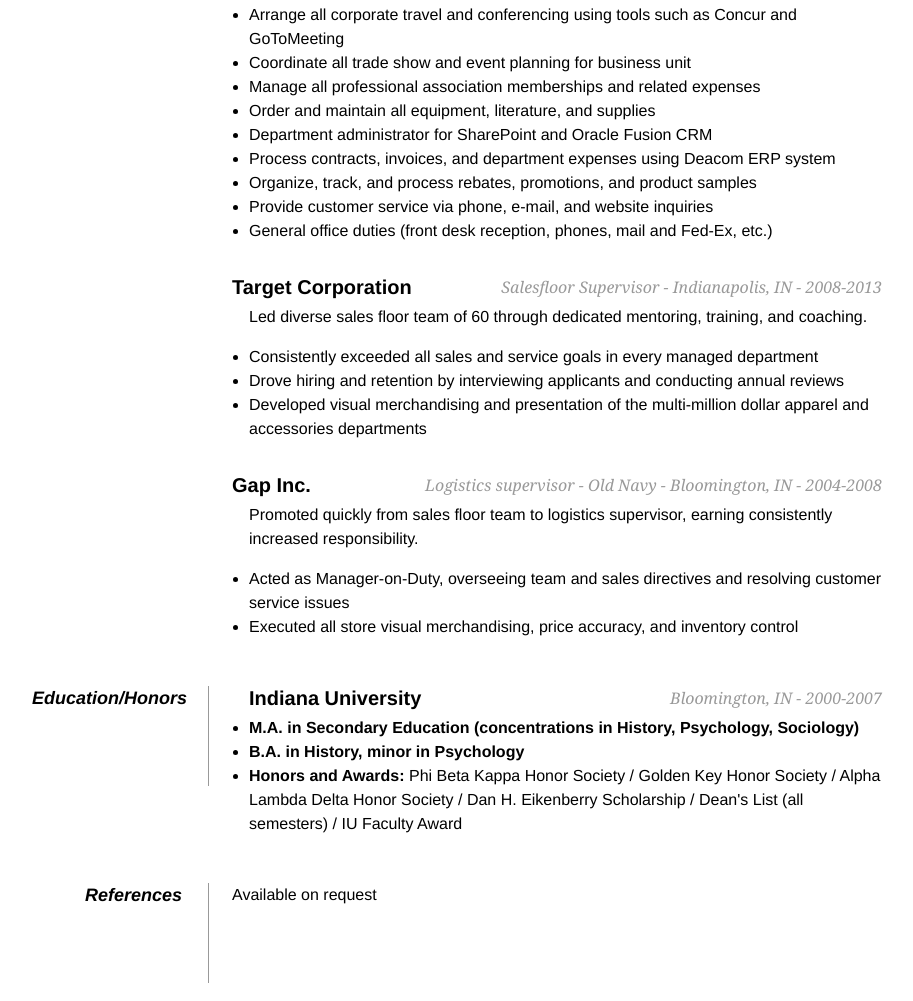
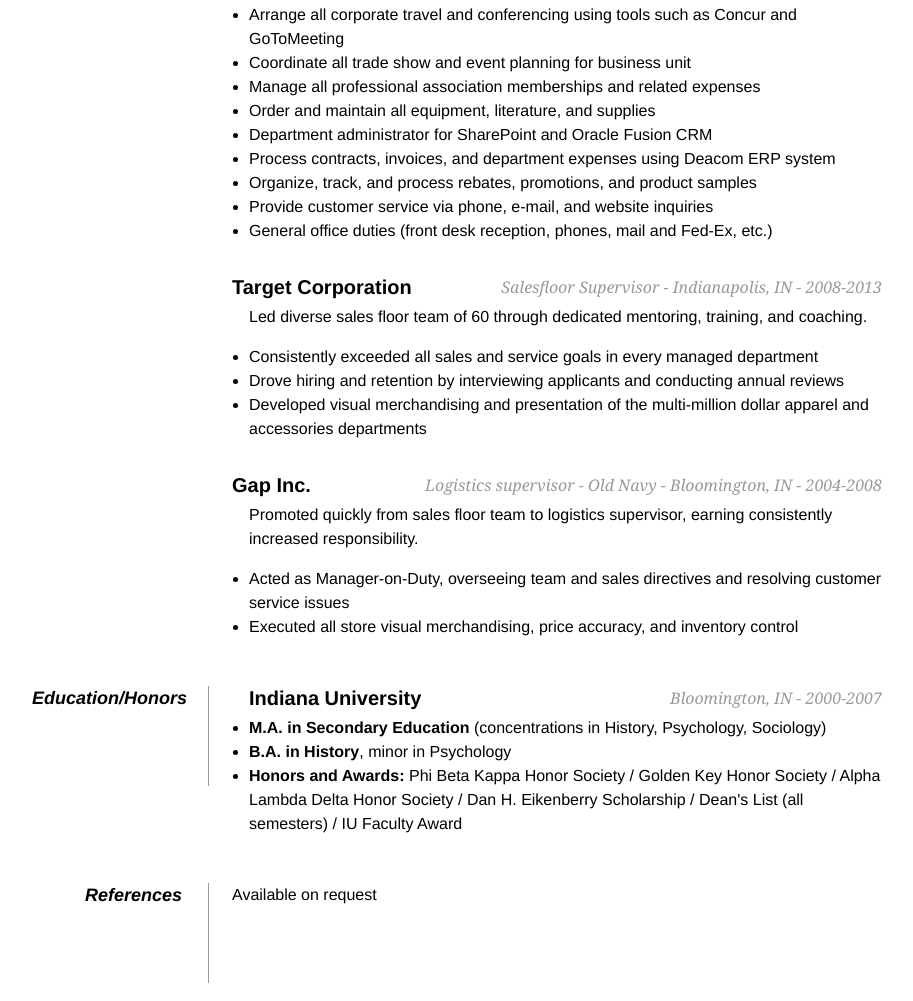
Before and after one commit to historygirl82/historygirl82.github.io, a plain HTML site: page index.html in a window 1280 px wide. Shown: the part 618-1619 px from the top of the page, without its empty margins (183-1096 px from the left). Drawn offline with Linux system fonts and the light colour scheme.

Commit message:
Update index.html

```diff
--- a/index.html
+++ b/index.html
@@ -96,8 +96,8 @@
 		<dd>
 		<ul>
 		<h2>Indiana University <span>Bloomington, IN - 2000-2007</span></h2>
-		<li><b>M.A. in Secondary Education (concentrations in History, Psychology, Sociology)</b></li>
-		<li><b>B.A. in History, minor in Psychology</b></li>
+		<li><b>M.A. in Secondary Education</b> (concentrations in History, Psychology, Sociology)</li>
+		<li><b>B.A. in History</b>, minor in Psychology</li>
 		<li><b>Honors and Awards:</b> Phi Beta Kappa Honor Society / Golden Key Honor Society / Alpha Lambda Delta Honor Society / Dan H. Eikenberry Scholarship / Dean's List (all semesters) / IU Faculty Award</li>
 		</ul>
 		</dd>
```
